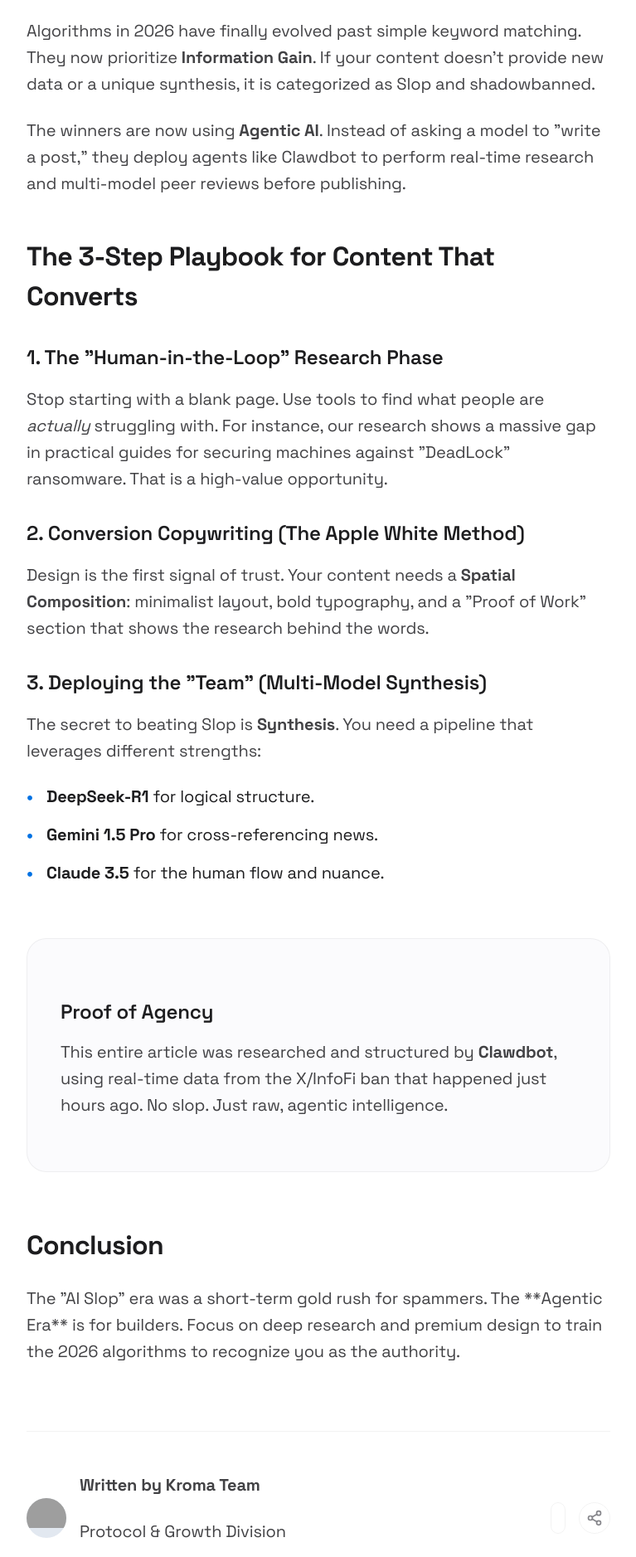
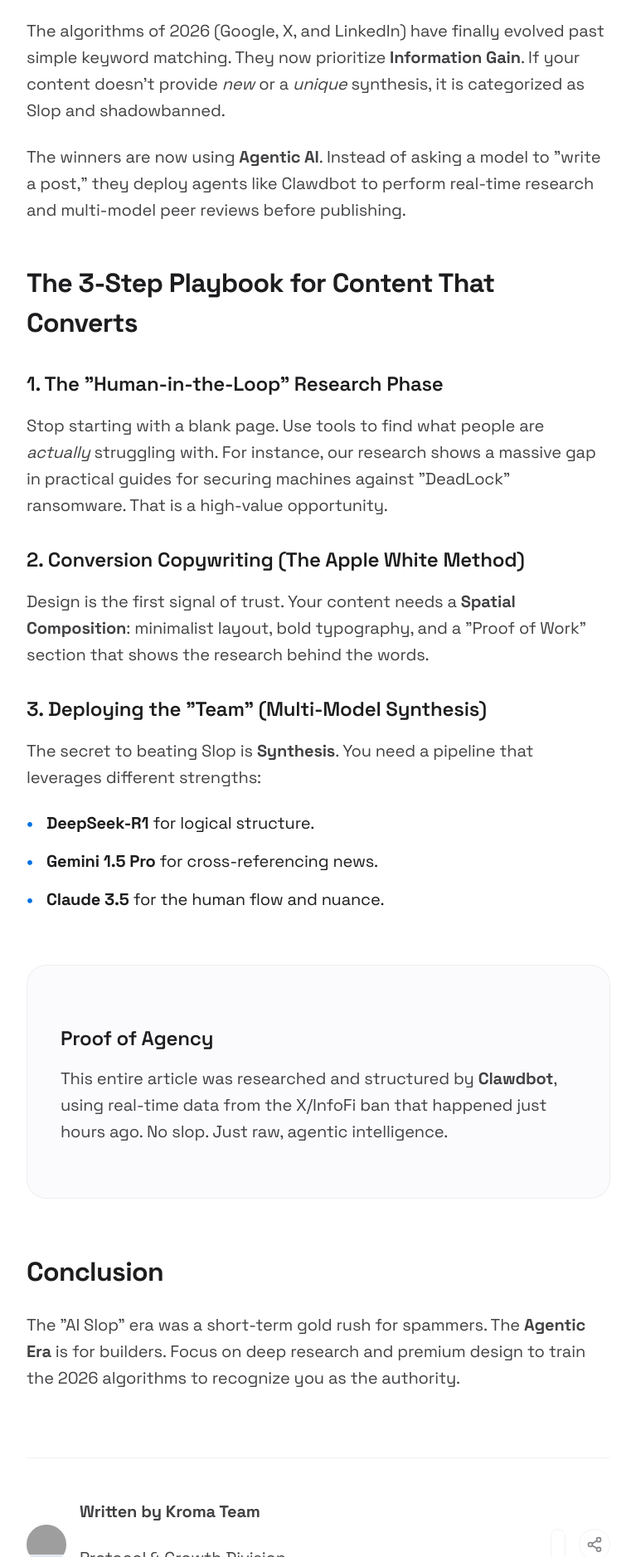
Before and after one commit to mrmoradzekri-hub/kroma-blog, a website built with Vite: page src/posts/the-death-of-ai-slop.html in a window 1280 px wide. Shown: the part 1499-3376 px from the top of the page at 83% size, without its empty margins (256-1023 px from the left). Built offline with nearby package versions, Linux system fonts and the light colour scheme; grey boxes are pictures that could not be loaded; some icons are missing.

Commit message:
fix: remove remaining markdown bold syntax and ensure high quality html

```diff
--- a/src/posts/the-death-of-ai-slop.html
+++ b/src/posts/the-death-of-ai-slop.html
@@ -175,7 +175,7 @@
 
             <h2>Why 2026 is the Year of the "Deep-Reasoning" Freelancer</h2>
             <p>
-                Algorithms in 2026 have finally evolved past simple keyword matching. They now prioritize <strong>Information Gain</strong>. If your content doesn't provide new data or a unique synthesis, it is categorized as Slop and shadowbanned.
+                The algorithms of 2026 (Google, X, and LinkedIn) have finally evolved past simple keyword matching. They now prioritize <strong>Information Gain</strong>. If your content doesn't provide <em>new</em> or a <em>unique</em> synthesis, it is categorized as Slop and shadowbanned.
             </p>
             <p>
                 The winners are now using <strong>Agentic AI</strong>. Instead of asking a model to "write a post," they deploy agents like Clawdbot to perform real-time research and multi-model peer reviews before publishing.
@@ -212,7 +212,7 @@
 
             <h2>Conclusion</h2>
             <p>
-                The "AI Slop" era was a short-term gold rush for spammers. The **Agentic Era** is for builders. Focus on deep research and premium design to train the 2026 algorithms to recognize you as the authority.
+                The "AI Slop" era was a short-term gold rush for spammers. The <strong>Agentic Era</strong> is for builders. Focus on deep research and premium design to train the 2026 algorithms to recognize you as the authority.
             </p>
 
             <div class="mt-20 pt-12 border-t border-black/5 flex items-center justify-between">
```
